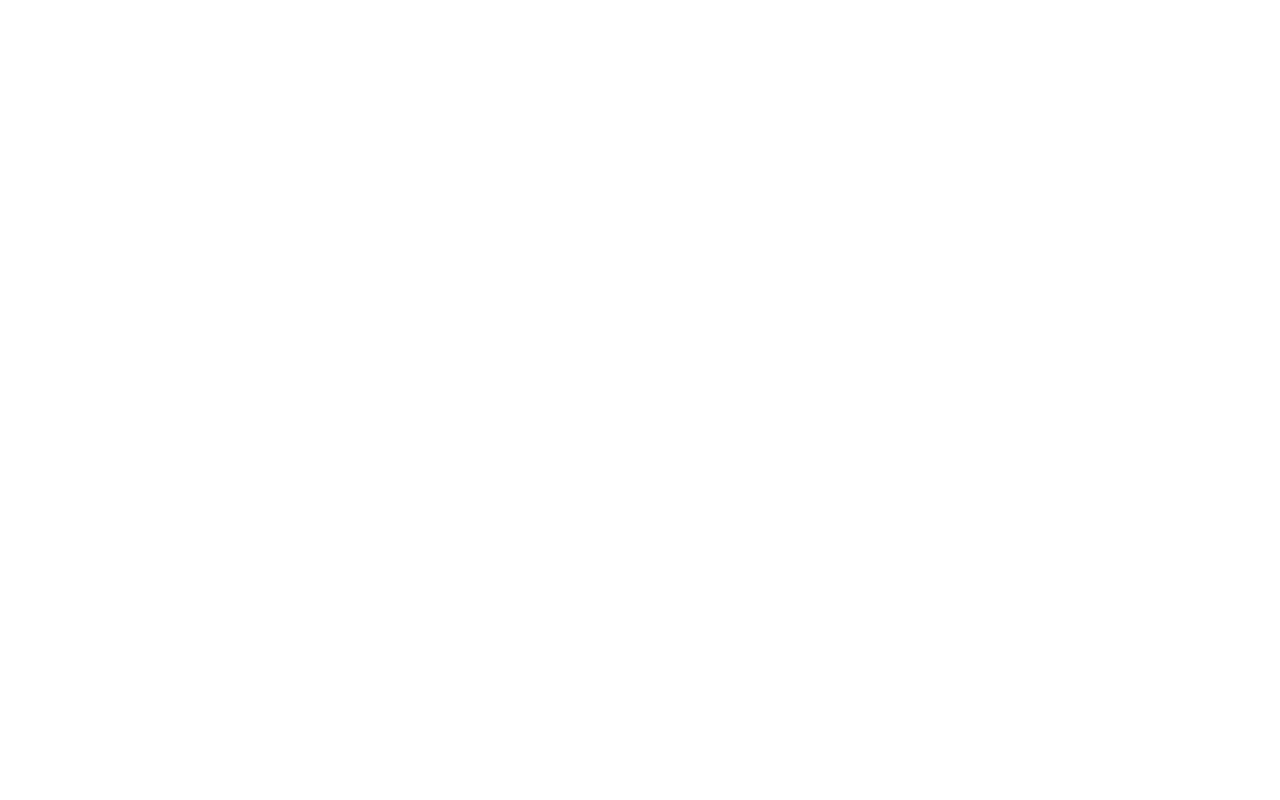
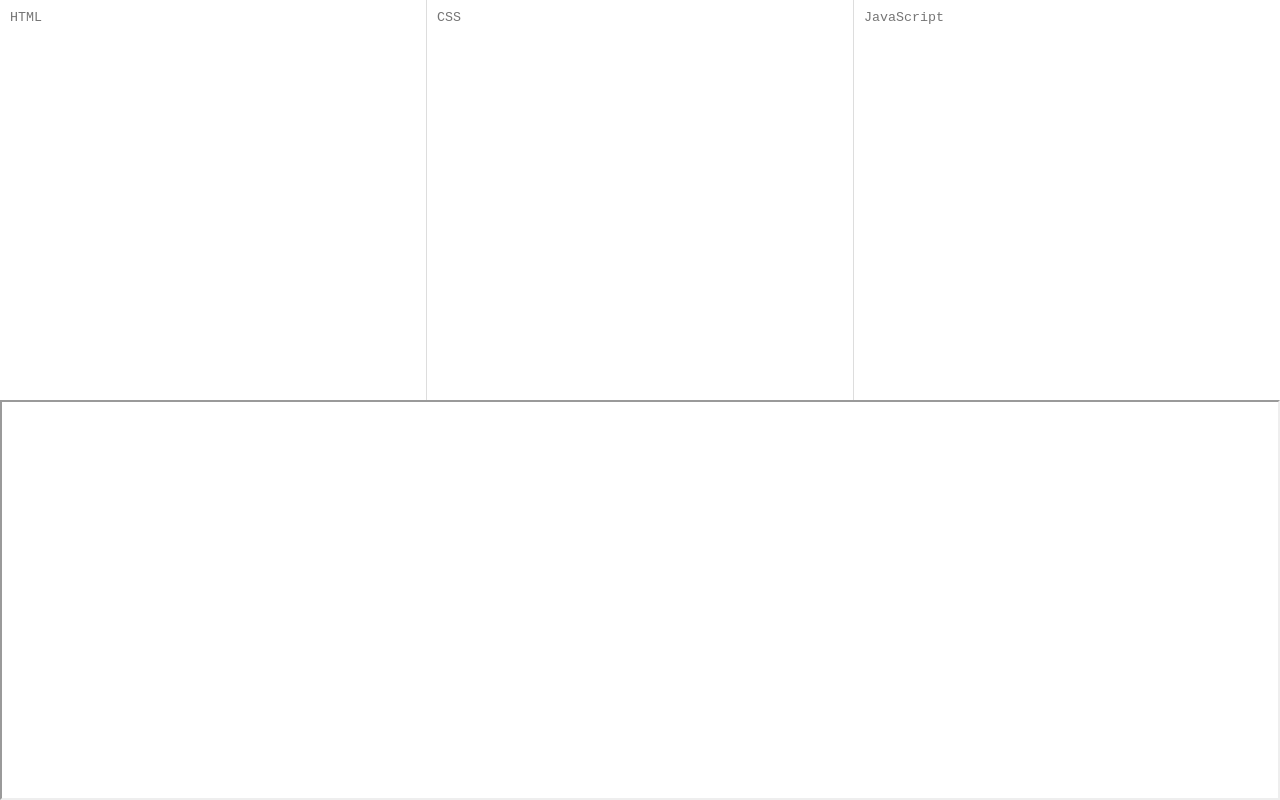
Before and after one commit to PaulMuhairwe/PK_editor, a plain HTML site: page pk_code/index.html in a window 1280 px wide. Drawn offline with Linux system fonts and the light colour scheme.

Commit message:
html na css

```diff
--- a/pk_code/css/style.css
+++ b/pk_code/css/style.css
@@ -1,3 +1,26 @@
 body, html{
+    height: 100%;
+    margin: 0;
+    display: flex;
+    flex-direction: column;
+}
+#editor{
+    display: flex;
+    height: 50%;
+}
 
+textarea {
+    flex: 1;
+    padding: 10px;
+    border: none;
+    border-right: 1px solid #ddd;
+    resize: none;
+    font-family: monospace;
 }
+textarea:last-child{
+    border-right: none;
+}
+
+#preview{
+    flex-grow: 1;
+}
--- a/pk_code/index.html
+++ b/pk_code/index.html
@@ -4,9 +4,16 @@
     <meta charset="UTF-8">
     <meta name="viewport" content="width=device-width, initial-scale=1.0">
     <title>Live code Editor</title>
+    <link rel="stylesheet" type="text/css" href="css/style.css">
 
 </head>
 <body>
-
+    <div id="editor">
+        <textarea id="html" placeholder="HTML"></textarea>
+        <textarea id ="css" placeholder="CSS"></textarea>
+        <textarea id="js" placeholder="JavaScript"></textarea>
+    </div>
+    <iframe id="preview" title="Output"></iframe>
+    <script src="script.js"></script>
 </body>
 </html>
```
